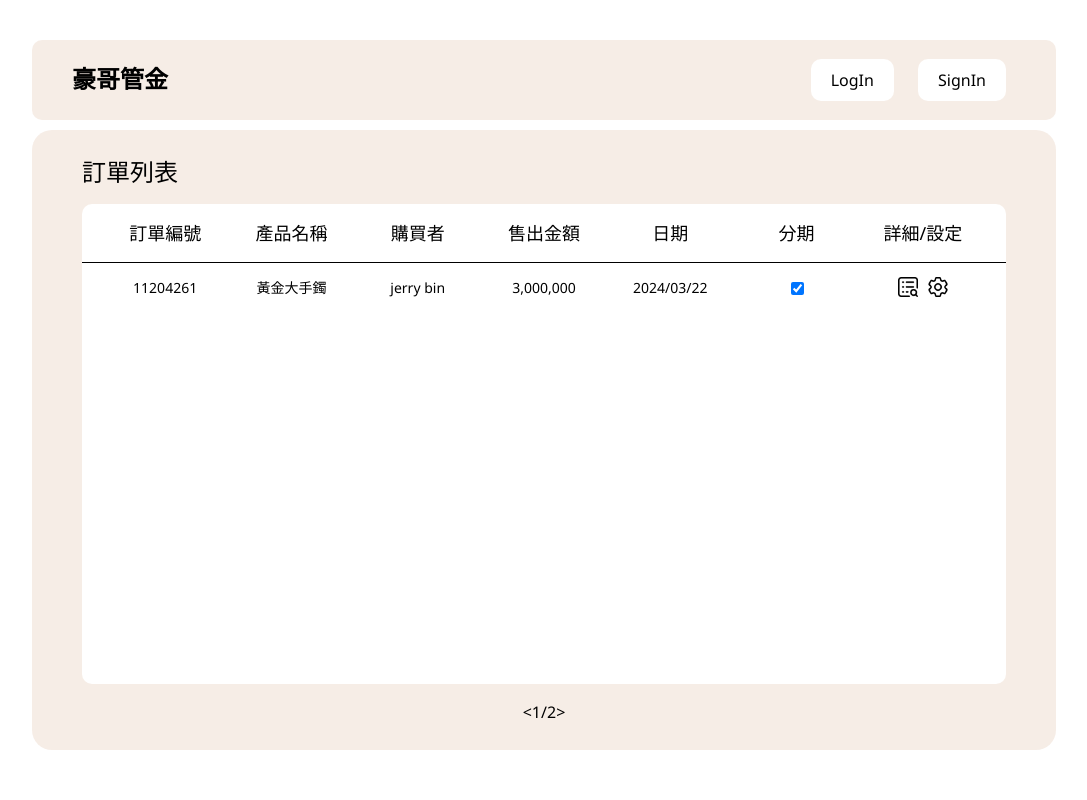
After one commit to Liaoesn/Gold, a Flask app: template templates/order/list.html in a window 1280 px wide. The commit adds this page. Shown: the whole page, without its empty margins (96-1183 px from the left). Run offline with Flask 3, Linux system fonts and the light colour scheme; the template is opened without the code that fills it: most values are stand-ins (such as "Sample title", 1, 10 or a date in 2020); some libraries are stand-ins or nearby versions; some web fonts are replaced.

Commit message:
新增-order list

```diff
--- a/static/css/common/list.css
+++ b/static/css/common/list.css
@@ -1,7 +1,7 @@
 @import url('../color.css');
 main{
     width: 80vw;
-    height: 70vh;
+    height: 75vh;
     margin: 10px auto;
     border-radius: 20px;
     padding: 10px 0;
@@ -54,6 +54,12 @@ main{
     display: flex;
     justify-content: center;
 }
+.setting{
+    display: flex;
+    flex-direction: row;
+    justify-content: center;
+}
 .setting a img {
     width: 20px;
+    margin: 0 5px;
 }
--- a/static/css/common/navbar.css
+++ b/static/css/common/navbar.css
@@ -5,7 +5,7 @@ nav {
    width: 80vw;
    height: 10vh;
    margin: 0 auto;
-   margin-top: 10vh;
+   margin-top: 5vh;
    background-color: var(--main-color);
    border-radius: 10px;
    display: flex;
--- /dev/null
+++ b/templates/order/list.html
@@ -0,0 +1,80 @@
+<!DOCTYPE html>
+<html lang="en">
+<head>
+    <meta charset="UTF-8">
+    <meta name="viewport" content="width=device-width, initial-scale=1.0">
+    <title>黃金進銷存系統</title>
+    <link rel="stylesheet" type="text/css" href="../../static/css/global.css">
+    <link rel="stylesheet" type="text/css" href="../../static/css/common/list.css">
+</head>
+<body>
+    <nav class="navbar">
+        <a href="/">
+            <h1>豪哥管金</h1>
+        </a>
+        <div class="login">
+            {% if session['account'] %}
+                <a>Welcome {{ session['account'][0] }} Permissions is
+                    {% if session['account'][2] == 'a'%}
+                        Manager
+                    {% elif session['account'][2] == 'b'%}
+                        Seller
+                    {% else %}
+                        Normal
+                    {% endif %}
+                </a>
+                <a href="logout">LogOut</a>
+            {% elif request.path == '/user/logout' %}
+                <!-- <script>alert('成功登出')</script> -->
+                <a href="login_form">LogIn</a>
+                <a href="create">SignIn</a>
+            {% else %}
+                <a href="user/login_form">LogIn</a>
+                <a href="user/create">SignIn</a>
+            {% endif %}
+        </div>
+    </nav>
+    <main>
+        <section class="title">
+            <h1>訂單列表</h1>
+        </section>
+        <section class="tableArea">
+            <table>
+                <thead>
+                    <tr class="head">
+                        <th>訂單編號</th>
+                        <th>產品名稱</th>
+                        <th>購買者</th>
+                        <th>售出金額</th>
+                        <th>日期</th>
+                        <th>分期</th>
+                        <th>詳細/設定</th>
+                    </tr>
+                </thead>
+                <tbody>
+                    {% for d in data %}
+                    <tr>
+                        <td>11204261</td>
+                        <td>黃金大手鐲</td>
+                        <td>jerry bin</td>
+                        <td>3,000,000</td>
+                        <td>2024/03/22</td>
+                        <td><input type="checkbox"  onclick="return false;" checked="checked" /></td>
+                        <td class="setting">
+                            <a><img src="../../static/img/search.png"></a>
+                            <a><img src="../../static/img/setting.png"></a>
+                        </td>
+                    </tr>
+                    {% endfor %}
+                </tbody>
+            </table>
+        </section>
+        <div class="changePage">
+            <a><</a>
+            <p>1/2</p>
+            <a>></a>
+        </div>
+    </main>
+</body>
+</html>
+<script src="//cdnjs.cloudflare.com/ajax/libs/css.js/2.5.3/css.min.js"></script>
```
